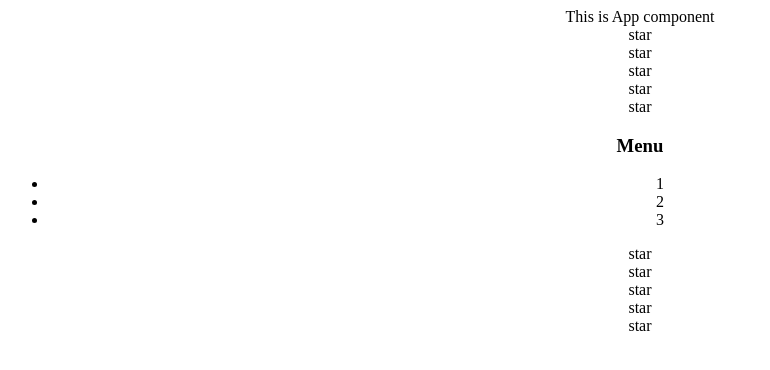
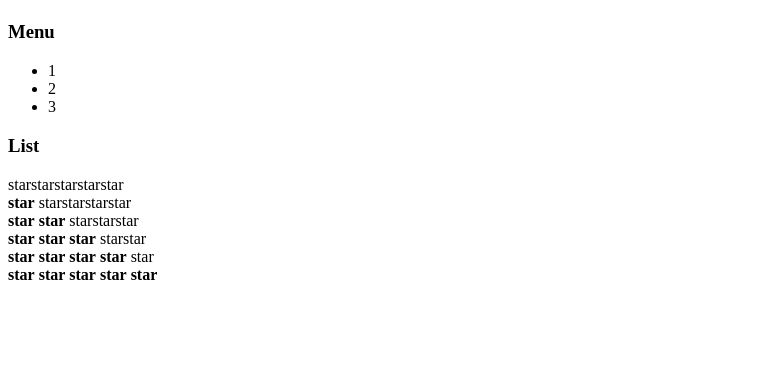
Before and after one commit to AlexSuslin9021/React-kabzda, a React (Create React App) app: page / in a window 1280 px wide. Shown: the top 370 px of the page, without its empty margins (0-770 px from the left). Built offline with nearby package versions, Linux system fonts and the light colour scheme.

Commit message:
add export components in directories

```diff
--- a/src/App.css
+++ b/src/App.css
@@ -1,38 +1,38 @@
-.App {
-  text-align: center;
-}
+/*.App {*/
+/*  text-align: center;*/
+/*}*/
 
-.App-logo {
-  height: 40vmin;
-  pointer-events: none;
-}
+/*.App-logo {*/
+/*  height: 40vmin;*/
+/*  pointer-events: none;*/
+/*}*/
 
-@media (prefers-reduced-motion: no-preference) {
-  .App-logo {
-    animation: App-logo-spin infinite 20s linear;
-  }
-}
+/*@media (prefers-reduced-motion: no-preference) {*/
+/*  .App-logo {*/
+/*    animation: App-logo-spin infinite 20s linear;*/
+/*  }*/
+/*}*/
 
-.App-header {
-  background-color: #282c34;
-  min-height: 100vh;
-  display: flex;
-  flex-direction: column;
-  align-items: center;
-  justify-content: center;
-  font-size: calc(10px + 2vmin);
-  color: white;
-}
+/*.App-header {*/
+/*  background-color: #282c34;*/
+/*  min-height: 100vh;*/
+/*  display: flex;*/
+/*  flex-direction: column;*/
+/*  align-items: center;*/
+/*  justify-content: center;*/
+/*  font-size: calc(10px + 2vmin);*/
+/*  color: white;*/
+/*}*/
 
-.App-link {
-  color: #61dafb;
-}
+/*.App-link {*/
+/*  color: #61dafb;*/
+/*}*/
 
-@keyframes App-logo-spin {
-  from {
-    transform: rotate(0deg);
-  }
-  to {
-    transform: rotate(360deg);
-  }
-}
+/*@keyframes App-logo-spin {*/
+/*  from {*/
+/*    transform: rotate(0deg);*/
+/*  }*/
+/*  to {*/
+/*    transform: rotate(360deg);*/
+/*  }*/
+/*}*/
--- a/src/App.tsx
+++ b/src/App.tsx
@@ -1,61 +1,34 @@
 import React from 'react';
 import './App.css';
-import {findRenderedComponentWithType} from "react-dom/test-utils";
+// import {findRenderedComponentWithType} from "react-dom/test-utils";
+import Accordion from "./Components/Accordion/Accordion";
+import {Raiting} from "./Components/Raiting/Raiting";
 
 function App() {
     console.log('rendered App')
+
   return (
+
     <div className="App">
-        <Title/>
-        < Raiting/>
-        <Accordion/>
-        < Raiting/>
+        <Title title ={"This is App component"}/>
+        <Title title ={"My friends"}/>
+
+        <Accordion titleValue={"Menu"}  collapsed={true}/>
+        <Accordion titleValue={'List'}   collapsed={false}/>
+        < Raiting value={0}/>
+        < Raiting value={1}/>
+        < Raiting value={2}/>
+        < Raiting value={3}/>
+        < Raiting value={4}/>
+        < Raiting value={5}/>
+
 
     </div>
   );
 }
-function Title(){
-    return <>This is App component</>
+function Title(props:any){
+    return <h1>{props.titleValue}</h1>
 }
 
-function Raiting(){
-    console.log('rendered Raiting')
-    return(
-        <div>
-            <Star/>
-            <Star/>
-            <Star/>
-            <Star/>
-            <Star/>
 
-        </div>
-    )
-}
-function Accordion(){
-    console.log('rendered Accordion')
-    return(
-        <div>
-            <AccordionTitle/>
-            <AccordionBody/>
-        </div>
-    )
-}
-
-function AccordionTitle(){
-    console.log('rendered AccordionTitle')
-    return<h3>Menu</h3>
-}
-function AccordionBody(){
-    console.log('rendered AccordionBody')
-   return( <ul>
-    <li>1</li>
-    <li>2</li>
-    <li>3</li>
-</ul>)
-}
-
-function Star(){
-    console.log('rendered Star')
-    return <div>star</div>
-}
 export default App;
--- /dev/null
+++ b/src/Components/Accordion/Accordion.tsx
@@ -0,0 +1,48 @@
+import React from "react";
+import {monitorEventLoopDelay} from "perf_hooks";
+
+
+type AccordionPropsType={
+    titleValue:string
+   collapsed:true |false
+
+}
+function Accordion(props:AccordionPropsType){
+    console.log('rendered Accordion')
+    if (props.collapsed){
+        return(
+        <div>
+                <AccordionTitle title={props.titleValue}/>
+                <AccordionBody/>
+            </div>
+    )}
+    else{
+        return(
+        <div>
+            <AccordionTitle title={props.titleValue}/>
+        </div>
+        )}
+
+    }
+
+
+
+
+
+type AccordionTitlePropsType={
+    title:string
+}
+function AccordionTitle(props:AccordionTitlePropsType){
+
+    console.log('rendered AccordionTitle')
+    return<h3>{props.title}</h3>
+}
+function AccordionBody(){
+    console.log('rendered AccordionBody')
+    return( <ul>
+        <li>1</li>
+        <li>2</li>
+        <li>3</li>
+    </ul>)
+}
+export default Accordion
--- /dev/null
+++ b/src/Components/Raiting/Raiting.tsx
@@ -0,0 +1,69 @@
+import React from "react";
+
+type RaitingPropsType={
+    value:0 | 1 | 2| 3 | 4 | 5
+}
+export function Raiting(props:RaitingPropsType) {
+    console.log('rendered Raiting')
+    if(props.value ===1){return   <div>
+        <Star selected={true}/>
+        <Star selected={false}/>
+        <Star selected={false}/>
+        <Star selected={false}/>
+        <Star selected={false}/>
+
+    </div> }
+    if(props.value ===2){return   <div>
+        <Star selected={true}/>
+        <Star selected={true}/>
+        <Star selected={false}/>
+        <Star selected={false}/>
+        <Star selected={false}/>
+
+    </div> }
+    if(props.value ===3){return   <div>
+        <Star selected={true}/>
+        <Star selected={true}/>
+        <Star selected={true}/>
+        <Star selected={false}/>
+        <Star selected={false}/>
+
+    </div> }
+    if(props.value ===4){return   <div>
+        <Star selected={true}/>
+        <Star selected={true}/>
+        <Star selected={true}/>
+        <Star selected={true}/>
+        <Star selected={false}/>
+
+    </div> }
+    if(props.value ===5){return   <div>
+        <Star selected={true}/>
+        <Star selected={true}/>
+        <Star selected={true}/>
+        <Star selected={true}/>
+        <Star selected={true}/>
+
+    </div> }
+    return (
+        <div>
+            <Star selected={false}/>
+            <Star selected={false}/>
+            <Star selected={false}/>
+            <Star selected={false}/>
+            <Star selected={false}/>
+
+        </div>
+    )
+}
+type StarPropsType = {
+    selected:boolean
+}
+function Star(props:any) {
+    console.log('rendered Star')
+    if(props.selected===true) {
+        return <span><b>star</b> </span>
+    } else {return  <span>star</span>}
+
+}
+export default Raiting
```
